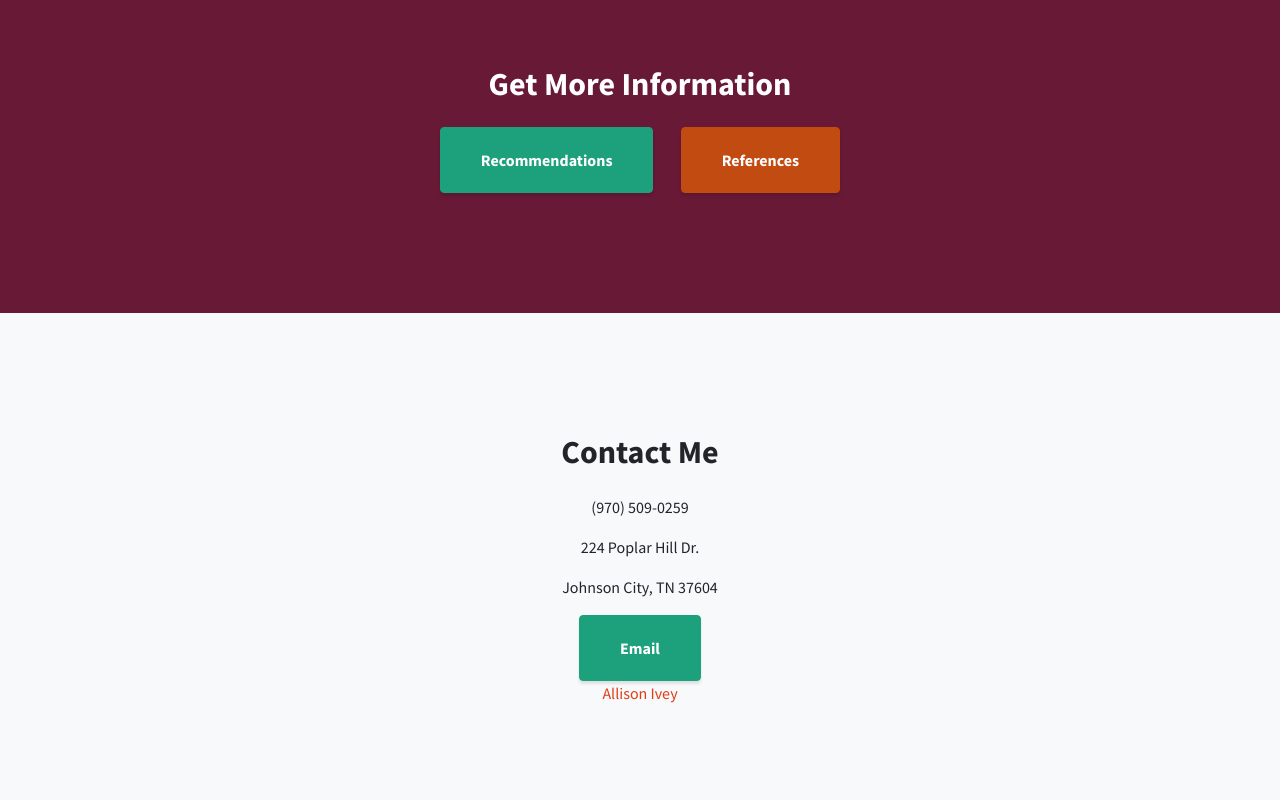
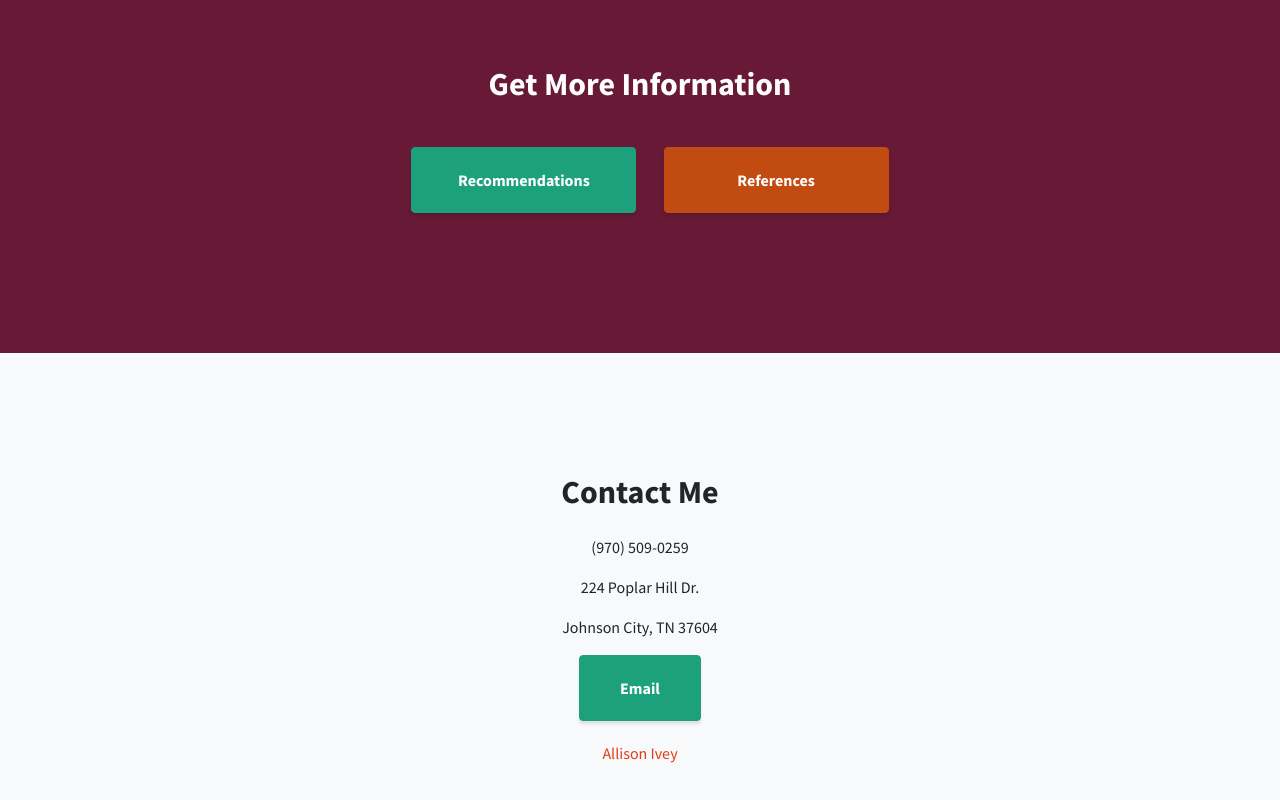
Before and after one commit to iveyas/iveyas.github.io, a website: page index.html in a window 1280 px wide. Shown: the part 3600-4400 px from the top of the page. Drawn offline with Linux system fonts and the light colour scheme.

Commit message:
Changed the buttons
Made the buttons look better and worked on the look of the site

```diff
--- a/index.html
+++ b/index.html
@@ -199,10 +199,10 @@
 
     <!-- Call to Action -->
     <section class="content-section bg-primary text-white" >
-      <div class="container text-center" >
+      <div class="container text-center"  >
         <h2 class="mb-4">Get More Information</h2>
-        <a href="LetterOfRecs.html" class="btn btn-xl btn-light mr-4" style="background-color:#1DA07C; border-color:#1DA07C; color:#fff">Recommendations</a>
-        <a href="IveyAllison_References.htm" class="btn btn-xl btn-dark" style="background-color:#c14b11; border-color:#c14b11; color:#fff">References</a>
+        <a href="LetterOfRecs.html" class="btn btn-xl btn-light mr-4" style="background-color:#1DA07C; border-color:#1DA07C; color:#fff; display:block-center; margin:20px; width: 225px">Recommendations</a>
+        <a href="IveyAllison_References.htm" class="btn btn-xl btn-dark" style="background-color:#c14b11; border-color:#c14b11; color:#fff; display:block-center; width: 225px">References</a>
       </div>
     </section>
 
@@ -214,7 +214,7 @@
 		<p>224 Poplar Hill Dr.</p>
 		<p>Johnson City, TN 37604</p>
         <a href="mailto:iveyas@etsu.edu?subject=We want you!" class="btn btn-xl btn-dark" style="background-color:#1DA07C; border-color:#1DA07C; color:#fff">Email</a>
-		<div class="LI-profile-badge"  data-version="v1" data-size="medium" data-locale="en_US" data-type="vertical" data-theme="light" data-vanity="allison-ivey"><a class="LI-simple-link" href='https://www.linkedin.com/in/allison-ivey?trk=profile-badge'>Allison Ivey</a></div>
+		<div class="LI-profile-badge"  data-version="v1" data-size="medium" data-locale="en_US" data-type="vertical" data-theme="light" data-vanity="allison-ivey" style="padding:20px"><a class="LI-simple-link" href='https://www.linkedin.com/in/allison-ivey?trk=profile-badge'>Allison Ivey</a></div>
 	  </div>
 
 
```
